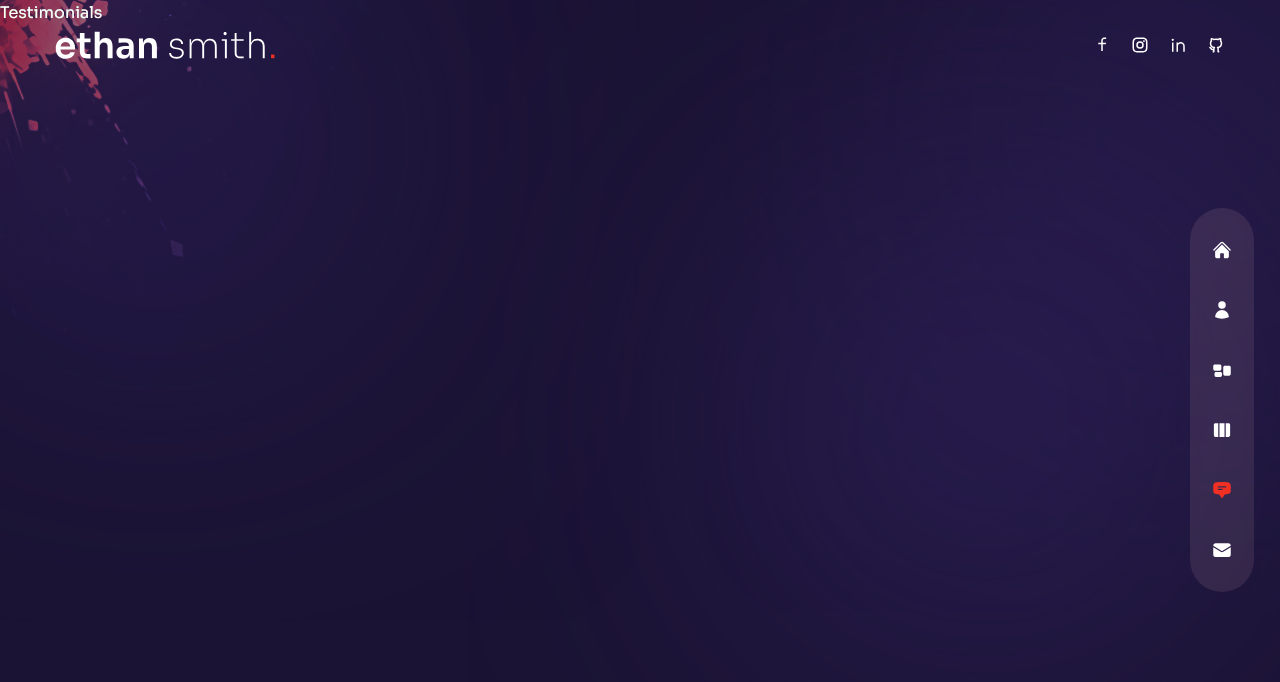
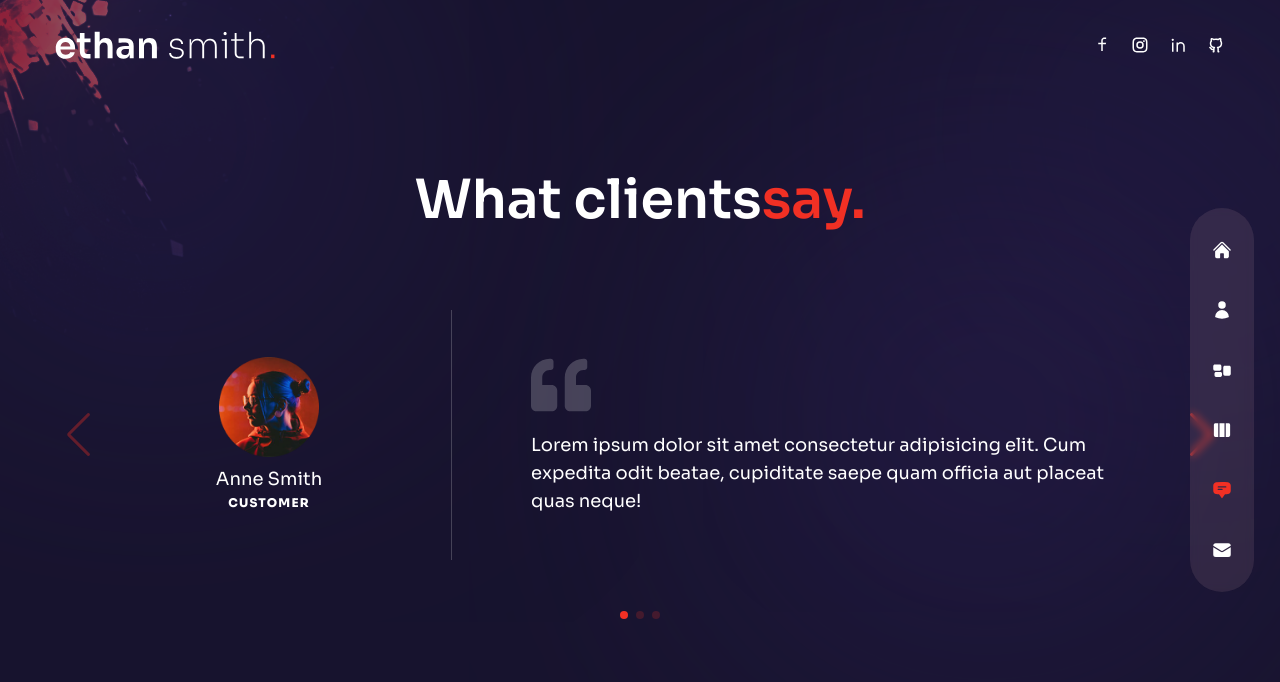
Before and after one commit to wpsdigital/Portfolio, a Next.js app: page /testimonials in a window 1280 px wide. Shown: the top 682 px of the page. Built offline with nearby package versions, Linux system fonts and the light colour scheme.

Commit message:
Portfolio Theme is Finis Now.

```diff
--- a/components/TestimonialSlider.js
+++ b/components/TestimonialSlider.js
@@ -1,5 +1,15 @@
+import 'swiper/css';
+import 'swiper/css/navigation';
+import 'swiper/css/pagination';
+
+import { Swiper, SwiperSlide } from 'swiper/react';
+import { Navigation, Pagination } from 'swiper';
+import { FaQuoteLeft } from 'react-icons/fa'
+import Image from 'next/image';
+
+
 // testimonial data
-const testimonialData = [
+export const testimonialData = [
   {
     image: '/t-avt-1.png',
     name: 'Anne Smith',
@@ -22,9 +32,43 @@
       'Lorem ipsum dolor sit amet consectetur adipisicing elit. Cum expedita odit beatae, cupiditate saepe quam officia aut placeat quas neque!',
   },
 ];
-
-const TestimonialSlider = () => {
-  return <div>Testimonial Slider</div>;
+const TestimonalSlider = () => {
+  return (
+    <Swiper
+    navigation={true}
+      spaceBetween={10}
+      pagination={{ clickable: true }}
+      modules={[Navigation,Pagination]}
+      className='h-[400px]'
+    >
+      {testimonialData.map((person, index) => (
+        <SwiperSlide key={index}>
+          <div className='flex flex-col items-center md:flex-row gap-x-8 h-full px-16'>
+            {/** avatar, name, position */}
+            <div className='w-full max-w-[300px] flex flex-col xl:justify-center items-center relative mx-auto xl:mx-0'>
+              <div className='flex flex-col justify-center text-center'>
+                <div className='mb-2 mx-auto'>
+                  <Image src={person.image} width={100} height={100} alt={person.name} />
+                </div>
+                <div className='text-lg'>{person.name}</div>
+                <div className='text-[12px] uppercase font-extrabold tracking-widest'>{person.position}</div>
+              </div>
+            </div>
+            <div
+              className='flex-1 flex flex-col justify-center before:w-[1px] xl:before:bg-white/20 xl:before:absolute xl:before:left-0 xl:before:h-[250px] relative xl:pl-20 p-5'>
+                {/** quote and message */}
+                <div className='mb-4'>
+                  <FaQuoteLeft className='text-4xl xl:text-6xl text-white/20 mx-auto md:mx-0' />
+                </div>
+                <div className='xl:text-lg text-center md:text-left'>
+                  {person.message}
+                </div>
+            </div>
+          </div>
+        </SwiperSlide>
+      ))}
+    </Swiper>
+  );
 };
 
-export default TestimonialSlider;
+export default TestimonalSlider;
--- a/components/WorkSlider.js
+++ b/components/WorkSlider.js
@@ -1,66 +1,51 @@
-import { Swiper, SwiperSlide, SwiperSlider } from 'swiper/react';
-
 import 'swiper/css';
 import 'swiper/css/free-mode';
 import 'swiper/css/pagination';
 
+import { Swiper, SwiperSlide } from 'swiper/react';
 import { Pagination } from 'swiper';
-import { BsArrowRight} from 'react-icons/bs'
+import { BsArrowRight } from 'react-icons/bs'
+import Image from 'next/image';
 
-export const workSlider = [
-  {
-    icon: '',
-    title: 'Branding',
-    description: 'Lorem ipsum dolor sit amet, consectetur adipiscing elit.',
-  },
-  {
-    icon: '',
-    title: 'Design',
-    description: 'Lorem ipsum dolor sit amet, consectetur adipiscing elit.',
-  },
-  {
-    icon: ' ',
-    title: 'Development',
-    description: 'Lorem ipsum dolor sit amet, consectetur adipiscing elit.',
-  },
-  {
-    icon: ' ',
-    title: 'Copywriting',
-    description: 'Lorem ipsum dolor sit amet, consectetur adipiscing elit.',
-  },
-  {
-    icon: ' ',
-    title: 'SEO',
-    description: 'Lorem ipsum dolor sit amet, consectetur adipiscing elit.',
-  },
+const workSlides = [
+  { images: ['/thumb1.jpg', '/thumb2.jpg' ,'/thumb3.jpg', '/thumb4.jpg'] },
+  { images: ['/thumb3.jpg', '/thumb2.jpg' ,'/thumb4.jpg', '/thumb1.jpg'] },
 ];
 
 const WorkSlider = () => {
-  return(
+  return (
     <Swiper
-      breakpoints={{
-        320:{
-          slidesPerView: 1,
-          spaceBetween:15,
-        },
-        640:{
-          slidesPerView:3,
-          spaceBetween:15,
-        },
-      }}
-      freeMode={true}
-      pagination={{
-        clickable:true,
-      }}
+      spaceBetween={10}
+      pagination={{ clickable: true }}
       modules={[Pagination]}
-      className='h-[240px] sm:h-[340px]'>
-        {workSlider.slides.map((item, index) => {
-          return(
-            <SwiperSlide key={index}>
-              slide
-            </SwiperSlide>
-          );
-        })}
+      className='h-[280px] sm:h-[480px]'
+    >
+      {workSlides.map((slide, index) => (
+        <SwiperSlide key={index}>
+          <div className='grid grid-cols-2 grid-rows-2 gap-4 cursor-pointer'>
+            {slide.images.map((imagePath, imageIndex) => (
+              <div
+                className='relative rounded-lg overflow-hidden flex items-center justify-center group'
+                key={imageIndex}
+              >
+                <div className='flex items-center justify-center relative overflow-hidden group'>
+                  <Image src={imagePath} width={500} height={300} alt='' />
+                  <div className='absolute inset-0 bg-gradient-to-l from-transparent via-[#e838cc] to-[#4a22bd] opacity-0 group-hover:opacity-80 transition-all duration-700'></div>
+                  {/** title */}
+
+                  <div className='absolute bottom-0 translate-y-full group-hover:-translate-y-10 group-hover:xl:-translate-y-20 transition-all duration-300'>
+                    <div className='flex items-center gap-x-2 text-[13px] trackin-[0.2em]'>
+                      <div className='delay-100'>LIVE</div>
+                      <div className='translate-y-[500%] group-hover:translate-y-0 transition-all duration-300 delay-150'>PROJECT</div>
+                      <div className='text-xl translate-y-[500%] group-hover:translate-y-0 transition-all duration-300 delay-200'><BsArrowRight /></div>
+                    </div>
+                  </div>
+                </div>
+              </div>
+            ))}
+          </div>
+        </SwiperSlide>
+      ))}
     </Swiper>
   );
 };
--- a/pages/contact/index.js
+++ b/pages/contact/index.js
@@ -1,5 +1,44 @@
+import { Circles } from '/components/Circles';
+import { BsArrowRight } from 'react-icons/bs';
+import { motion } from 'framer-motion';
+import { fadeIn } from '../../variants';
+
 const Contact = () => {
-  return <div>Contact</div>;
+  return (
+    <div className='h-full bg-primary/30'>
+      <div className='container mx-auto py-32 text-center xl:text-left flex items-center justify-center h-full'>
+        {/** text & form */}
+        <div className='flex flex-col w-full max-w-[700px]'>
+          {/** text */}
+          <motion.h2
+            variants={fadeIn('up', 0.2)}
+            initial="hidden"
+            animate="show"
+            exit="hidden"
+            className='h2 text-center mb-12'>
+            Let's <span className='text-accent'>Connect.</span>
+          </motion.h2>
+          {/** Form */}
+          <motion.form variants={fadeIn('up', 0.2)}
+            initial="hidden"
+            animate="show"
+            exit="hidden" className='flex flex-1 flex-col gap-6 w-full mx-auto'>
+            {/** group */}
+            <div className='flex gap-x-6 w-full'>
+              <input type='text' placeholder='Name' className='input' />
+              <input type='text' placeholder='Surname' className='input' />
+            </div>
+            <input type='text' placeholder='E-mail Address' className='input' />
+            <textarea placeholder='Message' className='textarea' ></textarea>
+            <button className='btn rounded-full border border-white/50 max-w-[170px] px-8 transition-all duration-300 flex items-center justify-center overflow-hidden hover:border-accent group'>
+              <span className='group-hover:-translate-y-[120%] group-hover:opacity-0 transition-all duration-500'>Let's Talk</span>
+              <BsArrowRight className='-translate-y-[120%] opacity-0 group-hover:flex group-hover:-translate-y-0 group-hover:opacity-100 transition-all duration-300 absolute text-[22px]' />
+            </button>
+          </motion.form>
+        </div>
+      </div>
+    </div>
+  );
 };
 
 export default Contact;
--- a/pages/testimonials/index.js
+++ b/pages/testimonials/index.js
@@ -1,5 +1,30 @@
+import TestimonalSlider from "../../components/TestimonialSlider";
+import { motion } from 'framer-motion';
+import { fadeIn } from '../../variants';
+
 const Testimonials = () => {
-  return <div>Testimonials</div>;
+  return(
+    <div className="h-full bg-primary/30 py-32 text-center">
+      <div className="container mx-auto h-full flex flex-col  justify-center">
+        <motion.h2
+          variants={fadeIn('up', 0.2)}
+          initial='hidden'
+          animate='show'
+          exit='hidden'
+          className="h2 mb-8 xl:mb-0">
+            What clients
+            <span className="text-accent">say.</span>
+        </motion.h2>
+        <motion.div
+          variants={fadeIn('up', 0.4)}
+          initial='hidden'
+          animate='show'
+          exit='hidden'>
+          <TestimonalSlider />
+        </motion.div>
+      </div>
+    </div>
+  );
 };
 
 export default Testimonials;
--- a/pages/work/index.js
+++ b/pages/work/index.js
@@ -18,8 +18,8 @@
               initial='hidden'
               animate='show'
               exit='exit'
-              className='h2 xl:mt-8'>
-              My Work <span className='text-accent'>.</span>
+              className='h2 xl:mt-12'>
+              My work <span className='text-accent'>.</span>
             </motion.h2>
             <motion.p
               variants={fadeIn('up', 0.4)}
```
